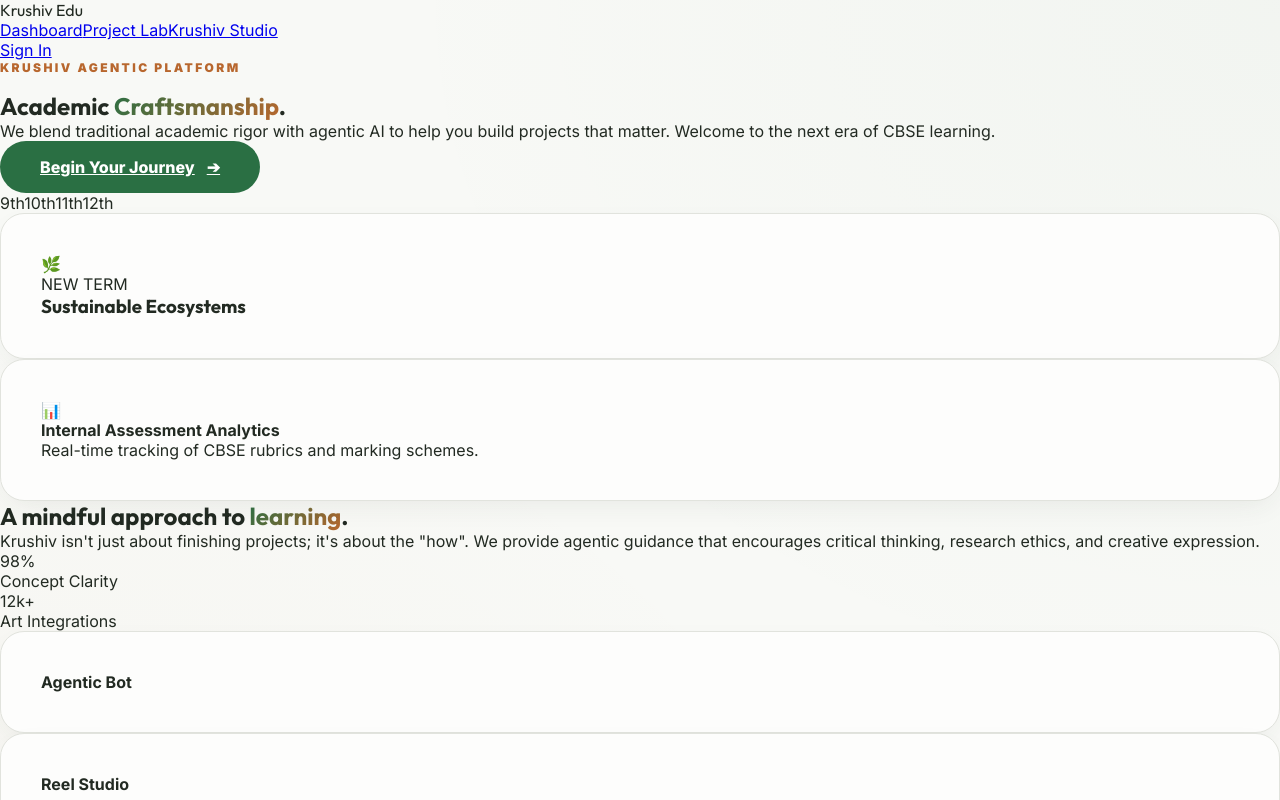
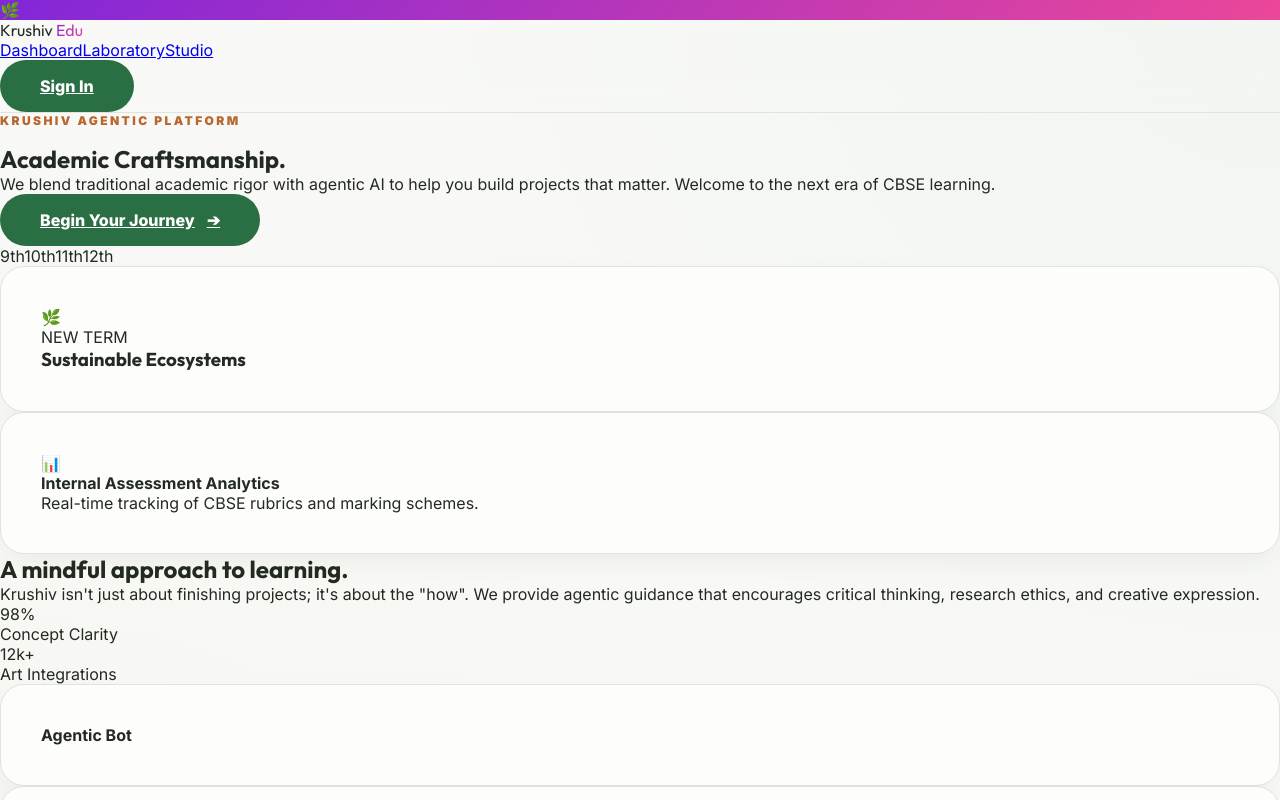
Before and after one commit to ANNML01/krushiv-edu, a Next.js app: page / in a window 1280 px wide. Shown: the top 800 px of the page. Built offline with nearby package versions, Linux system fonts and the light colour scheme.

Commit message:
Fix: Force Light Olive theme, remove dark mode override, and fix navigation spacing/styling

```diff
--- a/src/app/globals.css
+++ b/src/app/globals.css
@@ -20,15 +20,10 @@
 
   /* Organic Textures */
   --shadow-organic: 0 10px 30px -10px rgba(45, 60, 45, 0.1);
-}
 
-@media (prefers-color-scheme: dark) {
-  :root {
-    --background: 120 10% 5%;
-    --foreground: 80 20% 90%;
-    --card: 120 10% 8%;
-    --primary: 142 40% 50%;
-  }
+  /* Logo Colors */
+  --krushiv-purple: 271 70% 50%;
+  --krushiv-pink: 330 81% 60%;
 }
 
 * {
@@ -100,9 +95,25 @@ body {
   display: block;
 }
 
-/* Typography Gradient */
-.text-organic {
-  background: linear-gradient(135deg, hsl(var(--primary)), hsl(var(--secondary)));
+/* Utility Classes */
+.glass {
+  background: hsla(var(--background), 0.8);
+  backdrop-filter: blur(12px);
+  -webkit-backdrop-filter: blur(12px);
+  border-bottom: 1px solid hsl(var(--border));
+}
+
+.text-gradient {
+  background: linear-gradient(135deg, hsl(var(--krushiv-purple)), hsl(var(--krushiv-pink)));
   -webkit-background-clip: text;
   -webkit-text-fill-color: transparent;
 }
+
+.animate-pulse-glow {
+  animation: pulse-glow 2s ease-in-out infinite;
+}
+
+@keyframes pulse-glow {
+  0%, 100% { box-shadow: 0 0 10px hsla(var(--krushiv-purple), 0.2); }
+  50% { box-shadow: 0 0 25px hsla(var(--krushiv-pink), 0.4); }
+}
--- a/src/app/layout.tsx
+++ b/src/app/layout.tsx
@@ -19,20 +19,22 @@ export default function RootLayout({
   return (
     <html lang="en">
       <body className={`${inter.variable} ${outfit.variable}`}>
-        <nav className="fixed top-0 left-0 right-0 z-50 glass border-b border-white/10 px-6 py-4 flex items-center justify-between">
-          <div className="flex items-center gap-2">
-            <div className="w-8 h-8 rounded-lg animate-pulse-glow" style={{ background: 'linear-gradient(135deg, hsl(var(--krushiv-purple)), hsl(var(--krushiv-pink)))' }}></div>
-            <span className="text-xl font-bold tracking-tight outfit" style={{ fontFamily: 'var(--font-outfit)' }}>
+        <nav className="fixed top-0 left-0 right-0 z-[100] glass px-6 py-5 flex items-center justify-between">
+          <div className="flex items-center gap-3">
+            <div className="w-10 h-10 rounded-2xl animate-pulse-glow flex items-center justify-center text-xl" style={{ background: 'linear-gradient(135deg, hsl(var(--krushiv-purple)), hsl(var(--krushiv-pink)))' }}>
+              🌿
+            </div>
+            <span className="text-2xl font-black tracking-tighter outfit text-foreground">
               Krushiv <span className="text-gradient">Edu</span>
             </span>
           </div>
-          <div className="hidden md:flex items-center gap-8">
-            <a href="/dashboard" className="text-sm font-black uppercase tracking-widest hover:text-primary transition-colors">Dashboard</a>
-            <a href="/projects/sustainable-city" className="text-sm font-black uppercase tracking-widest hover:text-primary transition-colors">Project Lab</a>
-            <a href="/studio" className="text-sm font-black uppercase tracking-widest hover:text-primary transition-colors">Krushiv Studio</a>
+          <div className="hidden md:flex items-center gap-10">
+            <a href="/dashboard" className="text-xs font-black uppercase tracking-[0.2em] text-foreground/60 hover:text-primary transition-colors">Dashboard</a>
+            <a href="/projects/sustainable-city" className="text-xs font-black uppercase tracking-[0.2em] text-foreground/60 hover:text-primary transition-colors">Laboratory</a>
+            <a href="/studio" className="text-xs font-black uppercase tracking-[0.2em] text-foreground/60 hover:text-primary transition-colors">Studio</a>
           </div>
           <div className="flex items-center gap-4">
-            <a href="/auth" className="flex items-center gap-3 px-6 py-3 rounded-full bg-foreground text-background text-xs font-black uppercase tracking-widest hover:scale-105 transition-all shadow-xl">
+            <a href="/auth" className="btn-organic py-3 px-8 text-xs">
               Sign In
             </a>
           </div>
```
